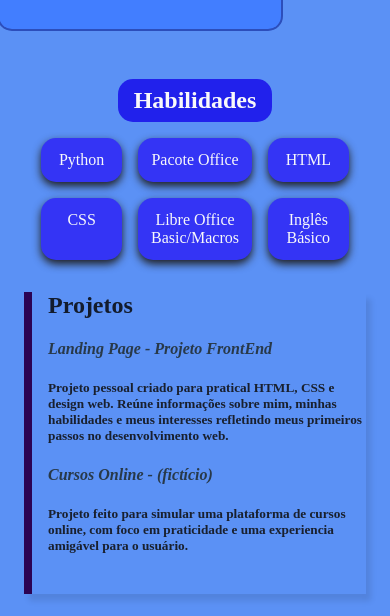
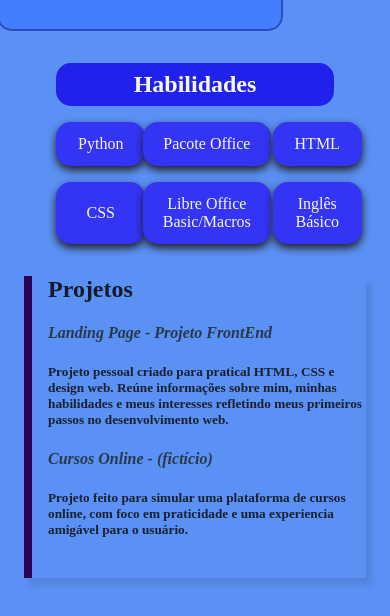
Before and after one commit to ykjeh/Landing-Page, a plain HTML site: page index.html in a window 390 px wide. Shown: the part 1498-2114 px from the top of the page. Drawn offline with Linux system fonts and the light colour scheme.

Commit message:
Update index.css

```diff
--- a/index.css
+++ b/index.css
@@ -412,7 +412,7 @@ footer p {
         max-width: 80%;
         margin: 0 auto;
    }
-    .skills{
+    .skill{
         display: flex;
         flex-direction: column;
         align-items: center;
```
